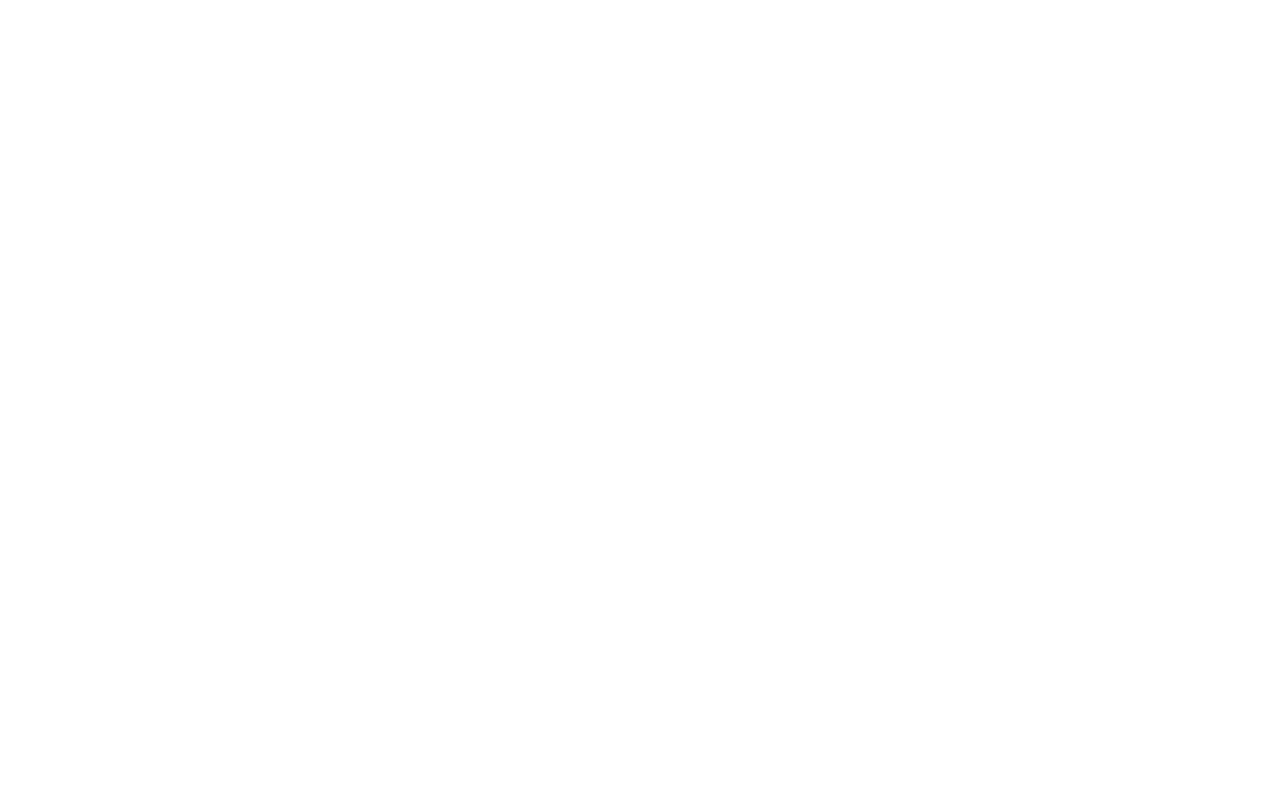
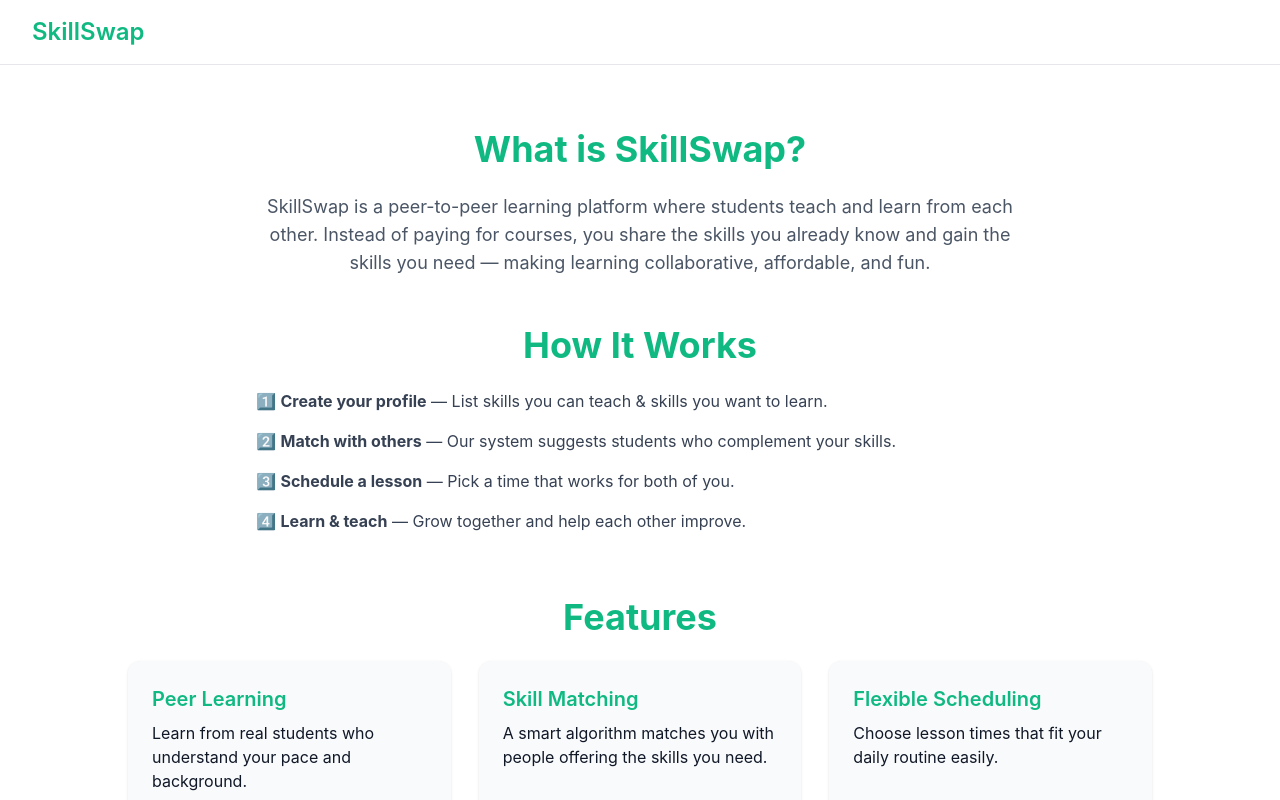
Before and after one commit to OtamaOmar/CSCI-313-Software-engineering-Project, a React app in the folder skillswap/frontend/: page /learn-more in a window 1280 px wide. Before the commit this address had no page. Shown: the top 800 px of the page. Built offline with nearby package versions, Linux system fonts and the light colour scheme; the HTML template or start-up script is replaced by a standard one.

Commit message:
edited the color of the green words in LearnMorePage + adding it to the App.jsx

```diff
--- a/skillswap/frontend/src/App.jsx
+++ b/skillswap/frontend/src/App.jsx
@@ -2,6 +2,7 @@ import React from "react";
 import { BrowserRouter as Router, Routes, Route } from "react-router-dom";
 import LandingPage from "./pages/LandingPage";
 import LoginPage from "./pages/LoginPage"; // ✅ Import the login page
+import LearnMorePage from "./pages/LearnMorePage";
 
 // 🔧 Optional: Future pages can be added here
 // import Dashboard from "./pages/Dashboard";
@@ -17,6 +18,9 @@ export default function App() {
         {/* 🔐 Login Page */}
         <Route path="/login" element={<LoginPage />} />
 
+        {/* 📚 Learn More Page */}
+        <Route path="/learn-more" element={<LearnMorePage />} />
+
         {/* 🧭 Future routes (uncomment when ready) */}
         {/* <Route path="/dashboard" element={<Dashboard />} /> */}
         {/* <Route path="/profile" element={<Profile />} /> */}
--- a/skillswap/frontend/src/pages/LandingPage.jsx
+++ b/skillswap/frontend/src/pages/LandingPage.jsx
@@ -44,7 +44,10 @@ export default function LandingPage() {
             Get Started
           </button>
 
-          <button className="btn btn-outline cursor-pointer">
+          <button
+            onClick={() => navigate("/learn-more")}
+            className="btn btn-outline cursor-pointer"
+          >
             Learn More
           </button>
         </div>
--- a/skillswap/frontend/src/pages/LearnMorePage.jsx
+++ b/skillswap/frontend/src/pages/LearnMorePage.jsx
@@ -9,23 +9,11 @@ export default function LearnMore() {
       {/* Navbar */}
       <header className="w-full flex items-center justify-between px-8 py-4 border-b border-gray-200 dark:border-gray-800">
         <h1 className="text-2xl font-semibold text-primary">SkillSwap</h1>
-
-        <nav className="hidden md:flex gap-6 text-sm font-medium">
-          <a href="#features" className="hover:text-primary transition-colors cursor-pointer">
-            Features
-          </a>
-          <a href="#reviews" className="hover:text-primary transition-colors cursor-pointer">
-            Reviews
-          </a>
-          <a href="#contact" className="hover:text-primary transition-colors cursor-pointer">
-            Contact
-          </a>
-        </nav>
       </header>
 
       {/* Content */}
       <div className="min-h-screen px-8 py-16">
-        <h1 className="text-4xl font-bold text-green-600 text-center mb-6">
+        <h1 className="text-4xl font-bold text-primary text-center mb-6">
           What is SkillSwap?
         </h1>
 
@@ -36,7 +24,7 @@ export default function LearnMore() {
         </p>
 
         {/* How It Works */}
-        <h2 className="text-4xl font-bold text-green-600 text-center mb-6">How It Works</h2>
+        <h2 className="text-4xl font-bold text-primary text-center mb-6">How It Works</h2>
         <div className="max-w-3xl mx-auto space-y-4 text-gray-700 dark:text-gray-400">
           <p>1️⃣ <strong>Create your profile</strong> — List skills you can teach & skills you want to learn.</p>
           <p>2️⃣ <strong>Match with others</strong> — Our system suggests students who complement your skills.</p>
@@ -45,20 +33,20 @@ export default function LearnMore() {
         </div>
 
         {/* Features */}
-        <h2 className="text-4xl font-bold text-green-600 text-center mt-16 mb-6">Features</h2>
+        <h2 className="text-4xl font-bold text-primary text-center mt-16 mb-6">Features</h2>
         <div className="grid md:grid-cols-3 gap-7 max-w-5xl mx-auto">
           <div className="p-6 rounded-xl bg-gray-50 dark:bg-gray-900 shadow-sm">
-            <h3 className="text-xl font-semibold text-green-600 mb-2">Peer Learning</h3>
+            <h3 className="text-xl font-semibold text-primary mb-2">Peer Learning</h3>
             <p>Learn from real students who understand your pace and background.</p>
           </div>
 
           <div className="p-6 rounded-xl bg-gray-50 dark:bg-gray-900 shadow-sm">
-            <h3 className="text-xl font-semibold text-green-600 mb-2">Skill Matching</h3>
+            <h3 className="text-xl font-semibold text-primary mb-2">Skill Matching</h3>
             <p>A smart algorithm matches you with people offering the skills you need.</p>
           </div>
 
           <div className="p-6 rounded-xl bg-gray-50 dark:bg-gray-900 shadow-sm">
-            <h3 className="text-xl font-semibold text-green-600 mb-2">Flexible Scheduling</h3>
+            <h3 className="text-xl font-semibold text-primary mb-2">Flexible Scheduling</h3>
             <p>Choose lesson times that fit your daily routine easily.</p>
           </div>
         </div>
@@ -67,7 +55,7 @@ export default function LearnMore() {
         <div className="text-center mt-16">
           <button
             onClick={() => navigate("/login")}
-            className="px-6 py-3 bg-green-600 hover:bg-green-700 text-white rounded-lg shadow-md transition cursor-pointer"
+            className="px-6 py-3 bg-primary text-white rounded-lg shadow-md transition cursor-pointer hover:bg-primary/90 hover:shadow-lg btn btn-primary"
           >
             Get Started — It's Free 🚀
           </button>
```
